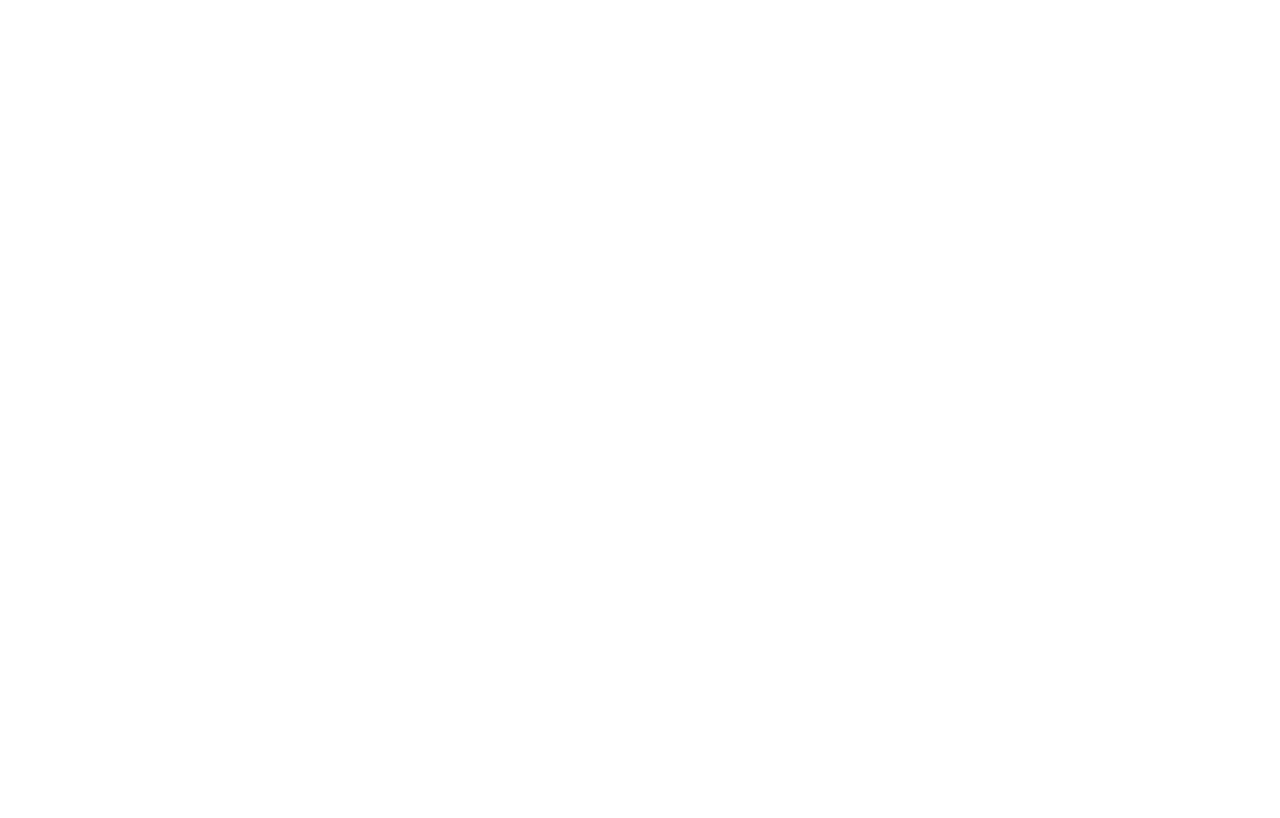
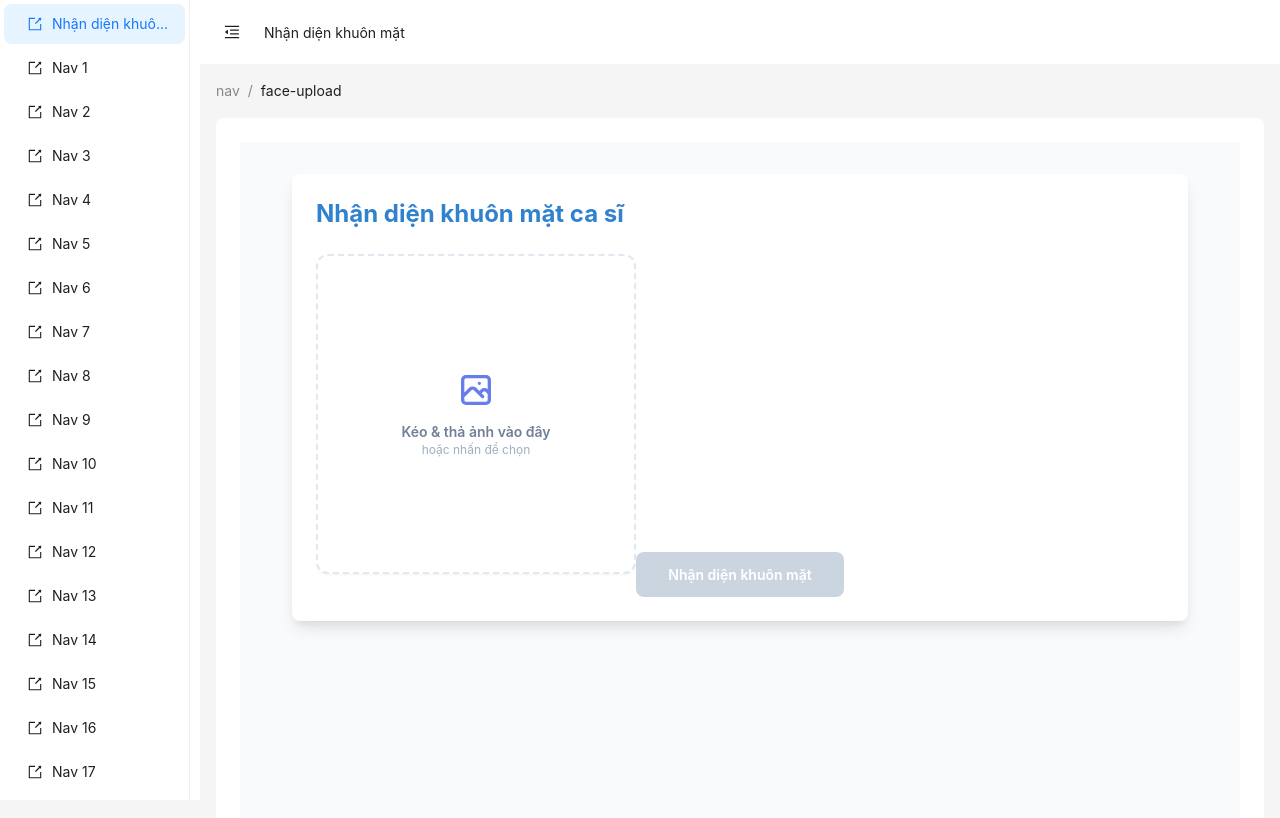
Before and after one commit to Gilgamesh-hoang/CelebMatch-Frontend, a React (Vite) app: page /nav/face-upload in a window 1280 px wide. Before the commit this address had no page. Shown: the top 818 px of the page. Built offline with nearby package versions, Linux system fonts and the light colour scheme.

Commit message:
INIT done upload face

```diff
--- a/src/App.tsx
+++ b/src/App.tsx
@@ -1,5 +1,5 @@
 import './App.css'
-import {BrowserRouter, Route, Routes} from "react-router-dom";
+import {BrowserRouter, Route, Routes, Navigate} from "react-router-dom";
 import MainLayout from "./layout/MainLayout.tsx";
 import NormalLayout from "./layout/NormalLayout.tsx";
 import VerticalNavigationLayout from "./layout/VerticalNavigationLayout.tsx";
@@ -8,44 +8,44 @@
 import FaceUpload from "./pages/FaceUpload"
 
 function App() {
-    const menuItems = Array.from({ length: 100 }, (_, index) => {
-        return {
-            key: `nav-${index + 1}`,
-            label: `Nav ${index + 1}`,
-            icon: <ExportOutlined />
-        }
-    })
+    const menuItems = [
+        {
+          key: 'face-upload',
+          label: 'Nhận diện khuôn mặt',
+          icon: <ExportOutlined />
+        },
+        ...Array.from({ length: 99 }, (_, index) => ({
+          key: `nav-${index + 1}`,
+          label: `Nav ${index + 1}`,
+          icon: <ExportOutlined />
+        }))
+      ];
     return (
         <BrowserRouter>
             <div className="App">
                 <Routes>
-                    <Route path="/" element={<MainLayout/>}>
+                    <Route path="/" element={<Navigate to="/nav/face-upload" replace />} />
+                    <Route element={<MainLayout/>}>
                         {/*<Route index element={<Home />} />*/}
+
                     </Route>
                     <Route element={<NormalLayout/>}>
                         {/*<Route path="/login" element={<Login />} />*/}
-                        <Route path="/upload-face" element={<FaceUpload />} />
+
                     </Route>
 
                     <Route path="/nav/" element={
                         <VerticalNavigationLayout
-                            // menuItems={[
-                            //     {
-                            //         key: 'nav-1', // Key là path
-                            //         label: 'Nav 1',
-                            //         icon: <ExportOutlined />
-                            //     },
-                            //     {
-                            //         key: 'nav-2', // Key là path
-                            //         label: 'Nav 2',
-                            //         icon: <ExportOutlined />
-                            //     }
-                            // ]}
                             menuItems={menuItems}
-                            // defaultSelectedKey="nav-1"
-                            defaultSelectedKey={menuItems[0].key}
+                            defaultSelectedKey="face-upload"
                         />
                     }>
+                        <Route path="face-upload" element={<FaceUpload />} />
+                            {
+                                menuItems.slice(1).map((menuItem) => (
+                                    <Route key={menuItem.key} path={menuItem.key} element={<Nav label={menuItem.label} />} />
+                                ))
+                            }
                         {/*<Route path="nav-1" element={<Page 1/>}/>*/}
                         {/*<Route path="nav-2" element={<Page 2/>}/>*/}
                         {
--- a/src/component/form/ResultDisplay.tsx
+++ b/src/component/form/ResultDisplay.tsx
@@ -98,7 +98,6 @@
             ref={imgRef}
             src={imageUrl}
             alt="Uploaded preview"
-            className="max-w-full h-auto mx-auto"
             style={{ display: 'block' }}
             className="max-w-[300px] h-auto mx-auto"
           />
--- a/src/pages/FaceUpload.tsx
+++ b/src/pages/FaceUpload.tsx
@@ -7,7 +7,7 @@
 import Dialog from '../component/dialog/CustomDialog';
 import http from '../utils/http';
 
-function App() {
+function FaceUpload() {
   const [selectedFile, setSelectedFile] = useState(null);
   const [previewUrl, setPreviewUrl] = useState('');
   const [isLoading, setIsLoading] = useState(false);
@@ -47,7 +47,7 @@
 
     try {
       const formData = new FormData();
-      formData.append('image', selectedFile);
+      formData.append('upload_file', selectedFile);
 
       const response = await http.post('/predict', formData, {
         headers: {
@@ -132,4 +132,4 @@
   );
 }
 
-export default App;
+export default FaceUpload;
```
